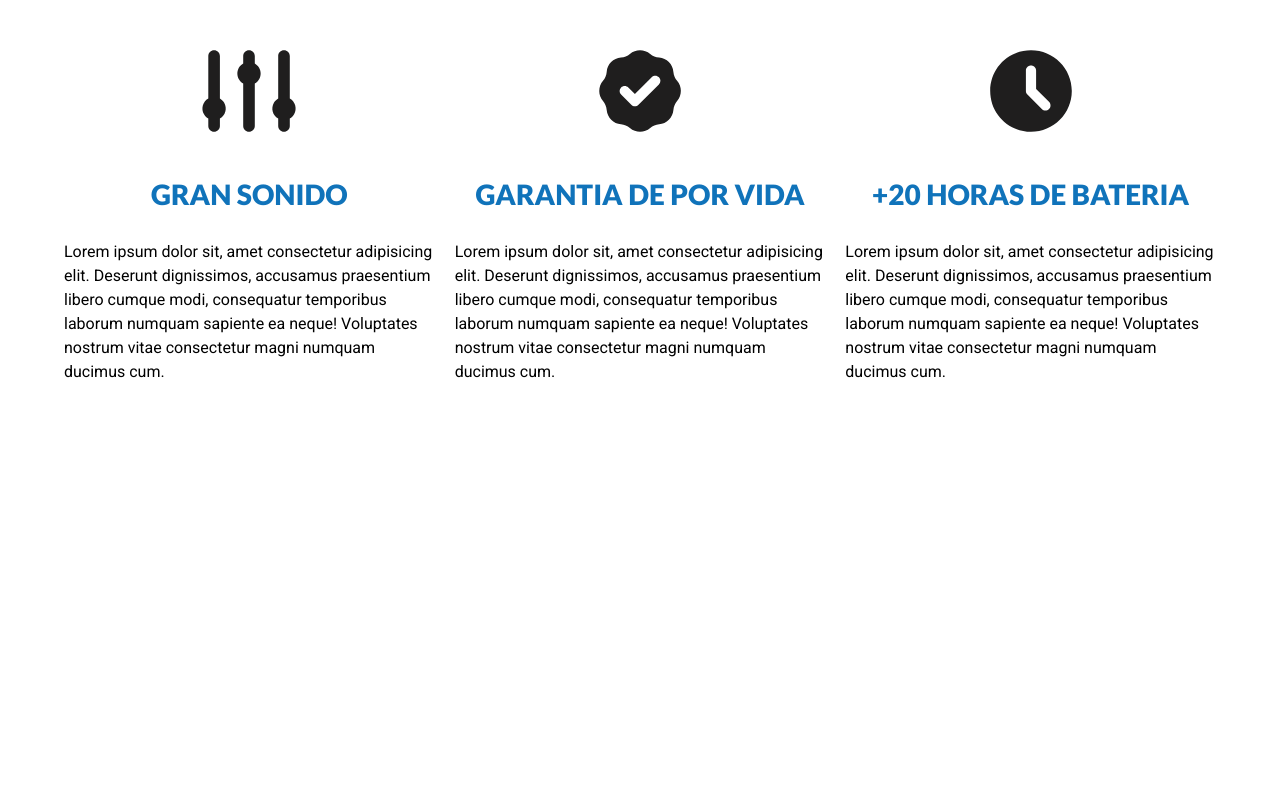
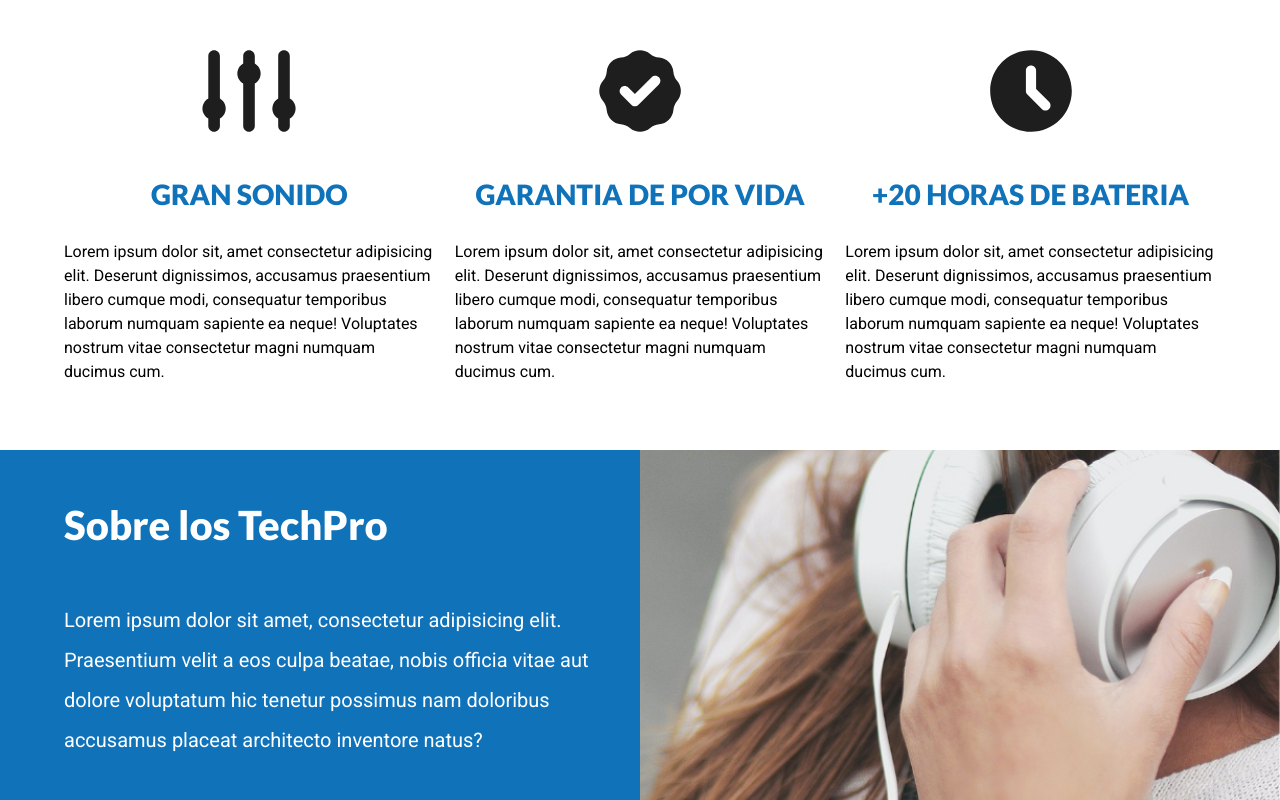
Before and after one commit to abinadiS/web-auriculares, a plain HTML site: page index.html in a window 1280 px wide. Shown: the part 550-1350 px from the top of the page. Before the commit the page ends 1000 px from the top, so only its background shows below. Drawn offline with Linux system fonts and the light colour scheme.

Commit message:
se crea seccion SOBRETECH

```diff
--- a/css/app.css
+++ b/css/app.css
@@ -147,3 +147,57 @@ img{
         text-align: left;
     }
 }
+
+/** Sobre tech **/
+.sobre-tech{
+    background-image: linear-gradient(to bottom, transparent 50%, var(--primario) 0%), url(../img/imagen-mujer.jpg);
+    background-repeat: no-repeat;
+    background-position: right;
+
+}
+@media (min-width: 768px){
+    .sobre-tech{
+    background-image: linear-gradient(to left, transparent 50%, var(--primario) 0%), url(../img/imagen-mujer.jpg);
+    background-repeat: no-repeat;
+    background-size: 100%, 120rem;
+    background-size: 100%, 100%;
+
+    }
+}
+.sobre-tech-grid{
+    display: grid;
+    grid-template-rows: repeat(2, 40rem);
+    row-gap: 5rem;
+
+}
+@media (min-width: 768px){
+  .sobre-tech-grid{
+    grid-template-rows: unset;
+    row-gap: unset;
+    grid-template-columns: repeat(2,1fr);
+    column-gap: 4rem;
+    padding: 2rem 0;
+
+  }
+
+
+}
+
+
+.texto-sobre-tech{
+    grid-row: 2/3;
+    color: var(--blanco);
+    display: flex;
+    flex-direction: column;
+    justify-content: center;
+    align-items: space-around;
+
+}
+.texto-sobre-tech p{
+    font-size: 2rem;
+    line-height: 2;
+
+}
+.texto-sobre-tech h2{
+    font-size: 4rem;
+}
--- a/index.html
+++ b/index.html
@@ -59,5 +59,16 @@
         </div><!--.fin iconos-->
     </section>
 
+    <section class="sobre-tech">
+        <div class="contenedor sobre-tech-grid">
+            <div class="texto-sobre-tech">
+                <h2>Sobre los <span>TechPro</span></h2>
+                <p>Lorem ipsum dolor sit amet, consectetur adipisicing elit. Praesentium velit a eos culpa beatae, nobis officia vitae aut dolore voluptatum hic tenetur possimus nam doloribus accusamus placeat architecto inventore natus?
+
+                </p>
+            </div>
+        </div>
+    </section>
+
 </body>
 </html>
```
